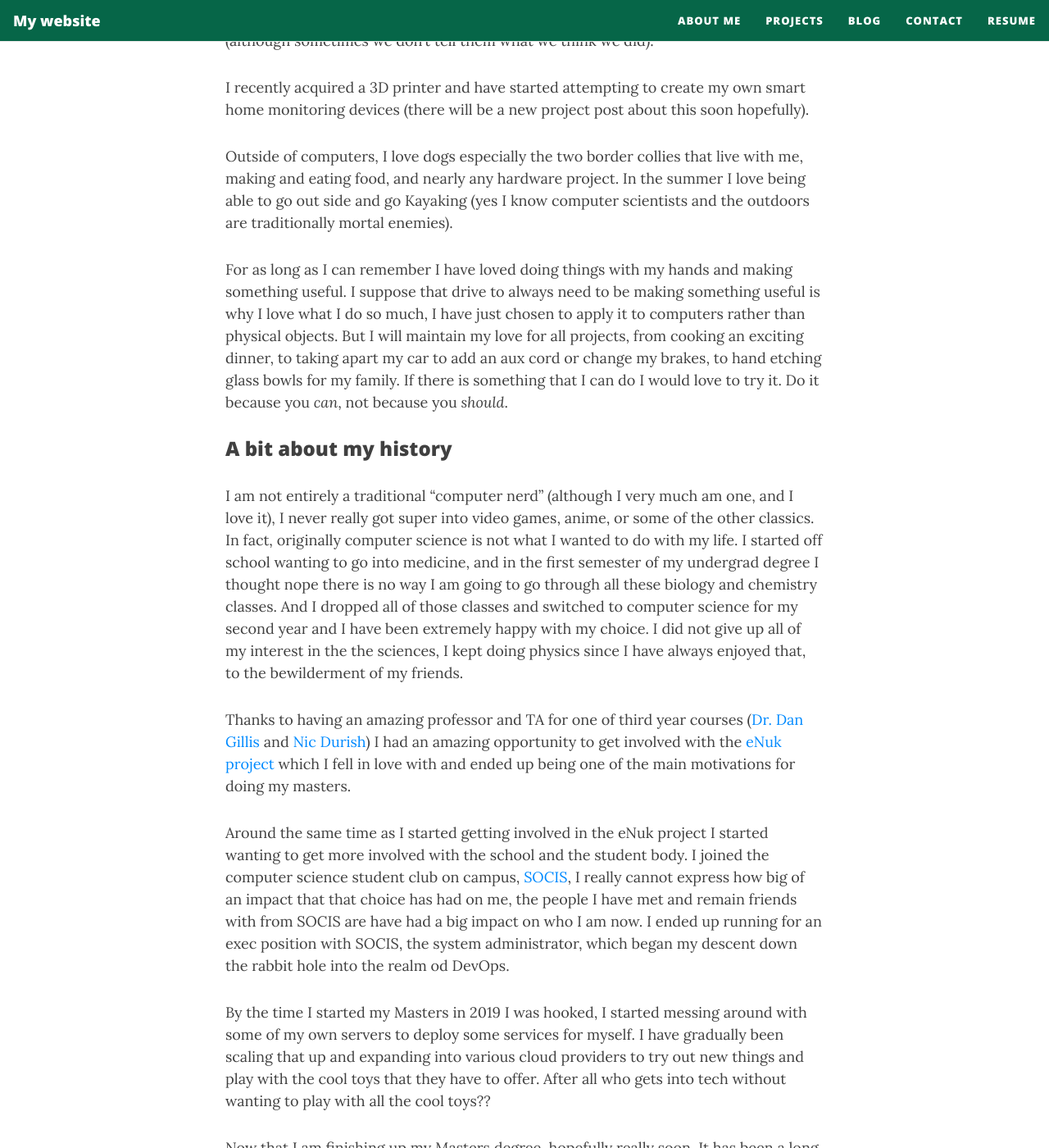
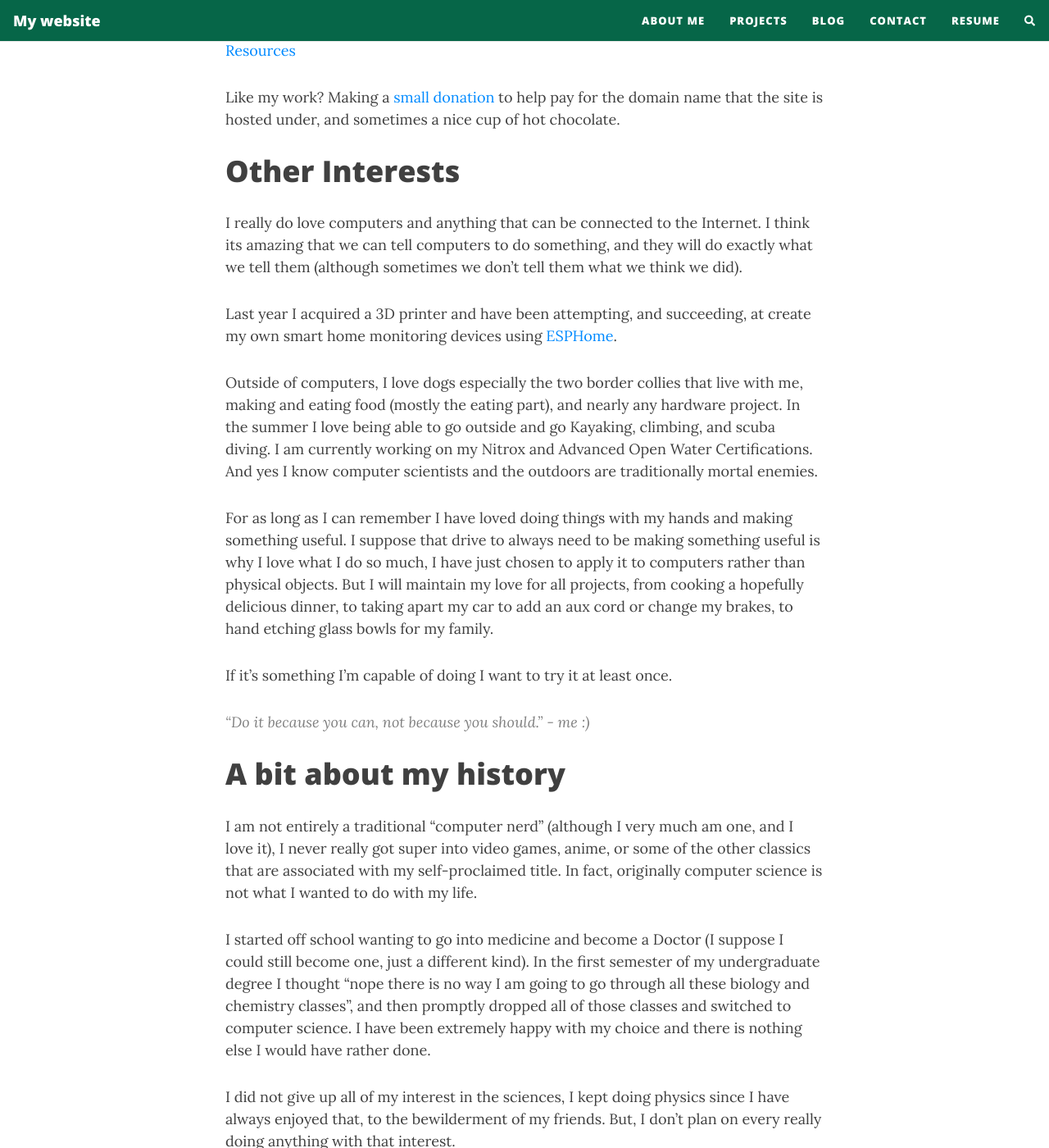
Before and after one commit to MarshallAsch/website, a Jekyll site: the page built from aboutme.md, in a window 1280 px wide and 1400 px high, scrolled down 757 px. Shown: the whole window at 82% size. Built offline with Jekyll 4.4.1, drawn with Linux system fonts in a browser that asks for light colours; nearby versions of some CDN libraries; comment, search, counter and statistics services are not loaded; some of the changed text lies outside the part shown.

Commit message:
updated links and the about me section

```diff
--- a/_config.yml
+++ b/_config.yml
@@ -45,9 +45,9 @@ round-avatar: true
 # Uncomment the links you want to show and add your information to each one.
 # If you don't want to show a link to an RSS feed, set rss to "false".
 social-network-links:
-  email: "maasch@rogers.com"
-  emails: ["masch@uoguelph.ca"] #, "maasch@rogers.com"]
-  facebook: marshall.asch
+  email: "hello@marshallasch.ca"
+  emails: ["hello@marshallasch.ca"] #, "maasch@rogers.com"]
+  #facebook: marshall.asch
   github: MarshallAsch
   gitlab: MarshallAsch
   twitter: marshallasch
@@ -66,7 +66,12 @@ social-network-links:
 #  yelp: yourname
 #  telegram: yourname
 #  calendly: yourname
-
+  dockerhub: marshallasch
+#  mastodon: instance.url/@username
+  ORCID: 0000-0003-3293-8530
+#  google-scholar: your google scholar
+#  discord: invite/invite_code or users/userid
+#  kaggle: yourname
 # --- General options --- #
 
 # Select which social network share links to show in posts
@@ -85,6 +90,18 @@ link-tags: true
 # Excerpt Word Length - Truncates the excerpt to the specified number of words on the index page
 excerpt_length: 50
 
+# Whether or not to show an excerpt for every blog post in the feed page
+feed_show_excerpt: true
+
+# Whether or not to show a list of tags below each post preview in the feed page
+feed_show_tags: false
+
+# Add a search button to the navbar
+post_search: true
+
+# The keywords to associate with your website, for SEO purposes
+keywords: "Marshall,Asch,Profile,developer"
+
 # --- Colours / background image --- #
 
 # Personalize the colors in your website. Colour values can be any valid CSS colour
@@ -94,11 +111,13 @@ navbar-col: "#066648"
 navbar-text-col: "#ffffff"
 navbar-border-col: "#EAEAEA"
 page-col: "#FFFFFF"
+#text-col: "#404040"
 link-col: "#008AFF"
 hover-col: "#D9682B"
 footer-col: "#08875F"
 footer-text-col: "#000000"
 footer-link-col: "#361807"
+#footer-hover-col: "#0085A1"
 
 
 # Alternatively, the navbar, footer, and page background can be set to use background images
@@ -118,6 +137,9 @@ gtag: "UA-105152641-1"
 
 # Google Tag Manager ID
 #gtm: ""
+
+# Fill in your Cloudflare Analytics beacon token to track your website using Cloudflare Analytics
+#cloudflare_analytics: ""
 
 # Matomo (aka Piwik) Web statistics
 # Uncomment the following section to enable Matomo. The opt-out parameter controls
--- a/aboutme.md
+++ b/aboutme.md
@@ -6,53 +6,74 @@ subtitle: Who I am, and what I have on my corner of the Internet
 
 My name is Marshall Asch (which you may have already guessed).
 
-I am currently most of the way through my Masters of Computer Science at the [University of Guelph](https://www.uoguelph.ca/).
-My focus is on Data storage in Mobile ad hoc Networks.
+I have recently successfully defended my [Master’s Thesis] at the [University of Guelph].
+My primary research focus has been on Data storage in Mobile ad hoc Networks.
 
+Throughout my Masters I worked in [Dr. Dan Gillis] on a project to help close the digital divide in Northern Canada and to help monitor the environment and health of individuals in an Inuit community in Rigolet, Labrador.
 
-I am currently working with [Dr. Dan Gillis](http://danielgillis.ca/) on a project to help close the digital divide in Northern Canada and to help monitor the environment and health of individuals in an Inuit community in Rigolet, Labrador.
+Through my Masters I identified a discrepancy between the software development best practices in industry, and those present in academia, and I wanted to not continue that legacy which was a large factor in why my research has been developed so that it can be reproduced and reused.
 
-Like my work? Making a [small donation](https://www.paypal.me/marshallasch/5) to help pay for the domain name that the site is hosted under, and sometimes a nice cup of hot chocolate.
+In the Fall of 2021 I started working on that problem with Dr. Judi McCuaig where we are leading a research project to bring some of the industry best practices and tools into teaching through the development of [Self Contained Interactive Open Education Resources]
 
+Like my work? Making a [small donation] to help pay for the domain name that the site is hosted under, and sometimes a nice cup of hot chocolate.
 
-# Other interests
+# Other Interests
 
 I really do love computers and anything that can be connected to the Internet.
-I think its amazing that we can tell computers and they will do exactly what we tell them (although sometimes we don't tell them what we think we did).
+I think its amazing that we can tell computers to do something, and they will do exactly what we tell them (although sometimes we don't tell them what we think we did).
 
+Last year I acquired a 3D printer and have been attempting, and succeeding, at create my own smart home monitoring devices using [ESPHome](there will be a new project post about this soon hopefully).
 
-I recently acquired a 3D printer and have started attempting to create my own smart home monitoring devices (there will be a new project post about this soon hopefully).
-
-
-Outside of computers, I love dogs especially the two border collies that live with me, making and eating food, and nearly any hardware project.
-In the summer I love being able to go out side and go Kayaking (yes I know computer scientists and the outdoors are traditionally mortal enemies).
+Outside of computers, I love dogs especially the two border collies that live with me, making and eating food (mostly the eating part), and nearly any hardware project.
+In the summer I love being able to go outside and go Kayaking, climbing, and scuba diving.
+I am currently working on my Nitrox and Advanced Open Water Certifications.
+And yes I know computer scientists and the outdoors are traditionally mortal enemies.
 
 
 For as long as I can remember I have loved doing things with my hands and making something useful.
 I suppose that drive to always need to be making something useful is why I love what I do so much, I have just chosen to apply it to computers rather than physical objects.
-But I will maintain my love for all projects, from cooking an exciting dinner, to taking apart my car to add an aux cord or change my brakes, to hand etching glass bowls for my family.
-If there is something that I can do I would love to try it.
-Do it because you _can_, not because you _should_.
+But I will maintain my love for all projects, from cooking a hopefully delicious dinner, to taking apart my car to add an aux cord or change my brakes, to hand etching glass bowls for my family.
 
-### A bit about my history
+If it's something I'm capable of doing I want to try it at least once.
 
-I am not entirely a traditional "computer nerd" (although I very much am one, and I love it), I never really got super into video games, anime, or some of the other classics.
+> "Do it because you _can_, not because you _should_." - me :)
+
+# A bit about my history
+
+I am not entirely a traditional "computer nerd" (although I very much am one, and I love it), I never really got super into video games, anime, or some of the other classics that are associated with my self-proclaimed title.
 In fact, originally computer science is not what I wanted to do with my life.
-I started off school wanting to go into medicine, and in the first semester of my undergrad degree I thought nope there is no way I am going to go through all these biology and chemistry classes.
-And I dropped all of those classes and switched to computer science for my second year and I have been extremely happy with my choice.
-I did not give up all of my interest in the the sciences, I kept doing physics since I have always enjoyed that, to the bewilderment of my friends.
+
+I started off school wanting to go into medicine and become a Doctor (I suppose I could still become one, just a different kind).
+In the first semester of my undergraduate degree I thought "nope there is no way I am going to go through all these biology and chemistry classes", and then promptly dropped all of those classes and switched to computer science.
+I have been extremely happy with my choice and there is nothing else I would have rather done.
+
+I did not give up all of my interest in the sciences, I kept doing physics since I have always enjoyed that, to the bewilderment of my friends.
+But, I don't plan on every really doing anything with that interest.
 
 
-Thanks to having an amazing professor and TA for one of third year courses ([Dr. Dan Gillis](https://danielgillis.wordpress.com/) and [Nic Durish](https://nicdurish.ca/)) I had an amazing opportunity to get involved with the [eNuk project](https://enuk.ca/) which I fell in love with and ended up being one of the main motivations for doing my masters.
+Thanks to [Dr. Dan Gillis] for being such an amazing professor, and to [Nic Durish] for being a super engaging TA, in one of third year courses, I had an amazing opportunity to get involved with the [eNuk project] which I fell in love with.
+The eNuk project ended up being a major stepping stone into working on a project that I _wanted_ to be working on rather than one that was assigned to me, and it was the main motivation for me doing my masters.
 
 
-Around the same time as I started getting involved in the eNuk project I started wanting to get more involved with the school and the student body.
-I joined the computer science student club on campus, [SOCIS](https://socis.ca/), I really cannot express how big of an impact that that choice has had on me, the people I have met and remain friends with from SOCIS are have had a big impact on who I am now.
-I ended up running for an exec position with SOCIS, the system administrator, which began my descent down the rabbit hole into the realm od DevOps.
+Around the same time as I started getting involved in the eNuk project I started to get more involved with the school and the student body.
+I joined the computer science student club on campus, [SOCIS].
+I really cannot express how big of an impact that that choice has had on me, the people I met and remain friends with from SOCIS have had a huge impact on who I am now.
+I ended up running for an executive position with the student club and was elected to be the system administrator, which began my descent down the rabbit hole into the realm of DevOps, and yet another step into my involvement at the University.
 
-By the time I started my Masters in 2019 I was hooked, I started messing around with some of my own servers to deploy some services for myself.
+By the time I started my Masters in 2019 I was hooked, I started messing around with some of my own servers to deploy some services for myself (I am planning on writing a bit more about this when I get some time).
 I have gradually been scaling that up and expanding into various cloud providers to try out new things and play with the cool toys that they have to offer.
 After all who gets into tech without wanting to play with all the cool toys??
 
-Now that I am finishing up my Masters degree, hopefully really soon, It has been a long tough process, which I have loved it, but I'm now ready to get out of academia (Sorry Dan no PhD for me, not yet anyway).
-Going into the field of DevOps is where I want to be to follow my passion to whatever stage comes next for me after a long 2 decades in school.
+Now that I have finished my Master’s degree, and sworn off further grad studies (Sorry Dan no PhD for me, not yet anyway), I am happily loving my role as a DevOps engineer.
+I am super excited to be continuing working in the field that I love, and I'm looking forward to seeing where the road takes me and what else I will get to learn as I go.
+
+
+[Master’s Thesis]: https://atrium.lib.uoguelph.ca/xmlui/handle/10214/26835
+[University of Guelph]: https://www.uoguelph.ca/
+[Dr. Dan Gillis]: http://danielgillis.ca/
+[Self Contained Interactive Open Education Resources]: https://github.com/sci-oer
+[small donation]: https://www.paypal.me/marshallasch/5
+[Nic Durish]: https://nicdurish.ca/
+[eNuk project]: https://enuk.ca/
+[SOCIS]: https://socis.ca/
+[ESPHome]: https://esphome.io/
```
